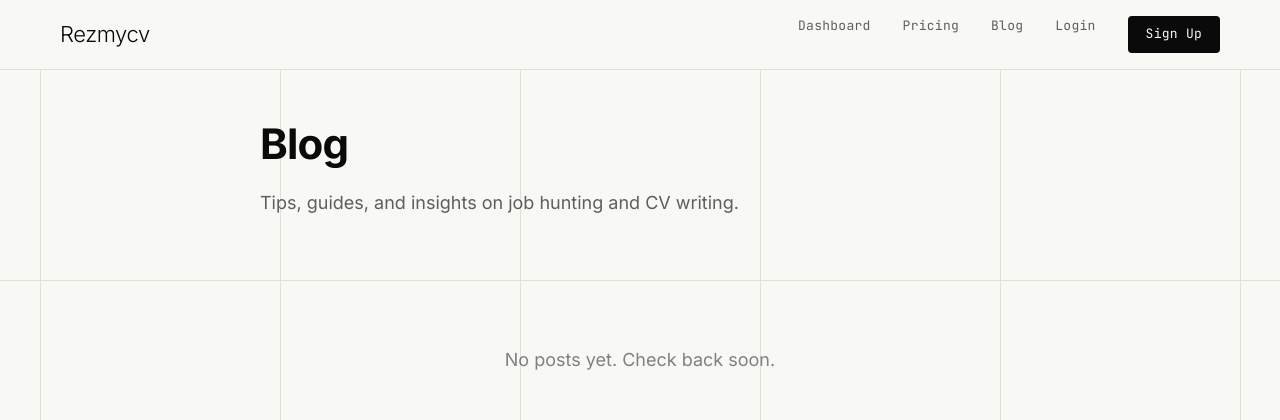
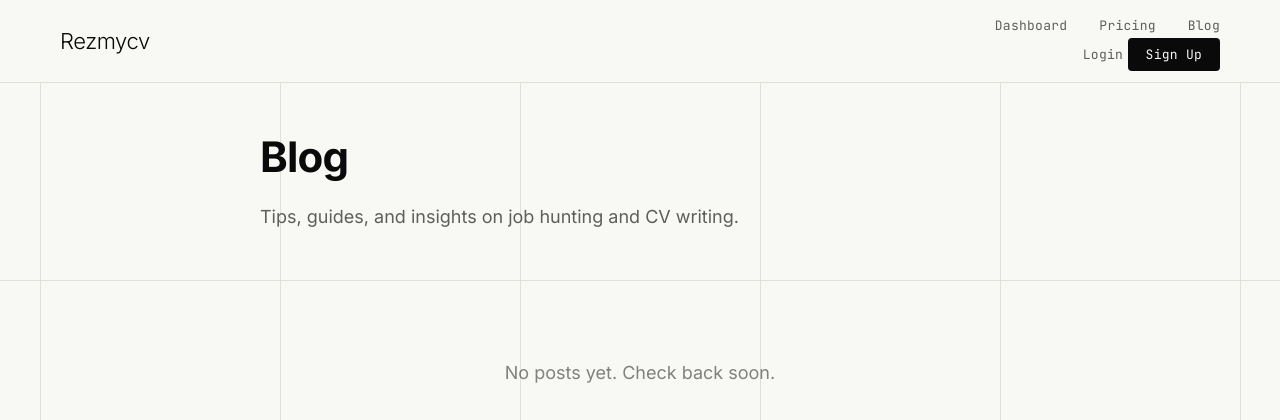
Before and after one commit to ncik8/TailorMyCV, a Flask app: page /blog in a window 1280 px wide. Shown: the top 420 px of the page. Run offline with Flask 3, Linux system fonts and the light colour scheme.

Commit message:
Nav: two-row layout - Dashboard/Pricing/Blog on top, Login/Signup below

```diff
--- a/templates/base.html
+++ b/templates/base.html
@@ -68,6 +68,13 @@
         }
 
         .nav-links {
+            display: flex;
+            flex-direction: column;
+            gap: 4px;
+            align-items: flex-end;
+        }
+
+        .nav-primary {
             display: flex;
             gap: 32px;
         }
@@ -358,9 +365,12 @@
         <div class="container">
             <a href="/" class="logo">Rezmycv</a>
             <div class="nav-links">
+                <div class="nav-primary">
                     <a href="/dashboard">Dashboard</a>
                     <a href="/upgrade">Pricing</a>
                     <a href="/blog">Blog</a>
+                </div>
+                <div class="nav-auth">
 {% if session.get('user_id') %}
                     <form action="/auth/logout" method="POST" style="display:inline;">
                         <button type="submit" class="btn-logout">Logout</button>
@@ -369,6 +379,7 @@
                     <a href="/auth/login">Login</a>
                     <a href="/auth/signup" class="btn-nav-signup">Sign Up</a>
 {% endif %}
+                </div>
             </div>
         </div>
     </nav>
```
Lines whose indentation alone changed are shown as unchanged.
